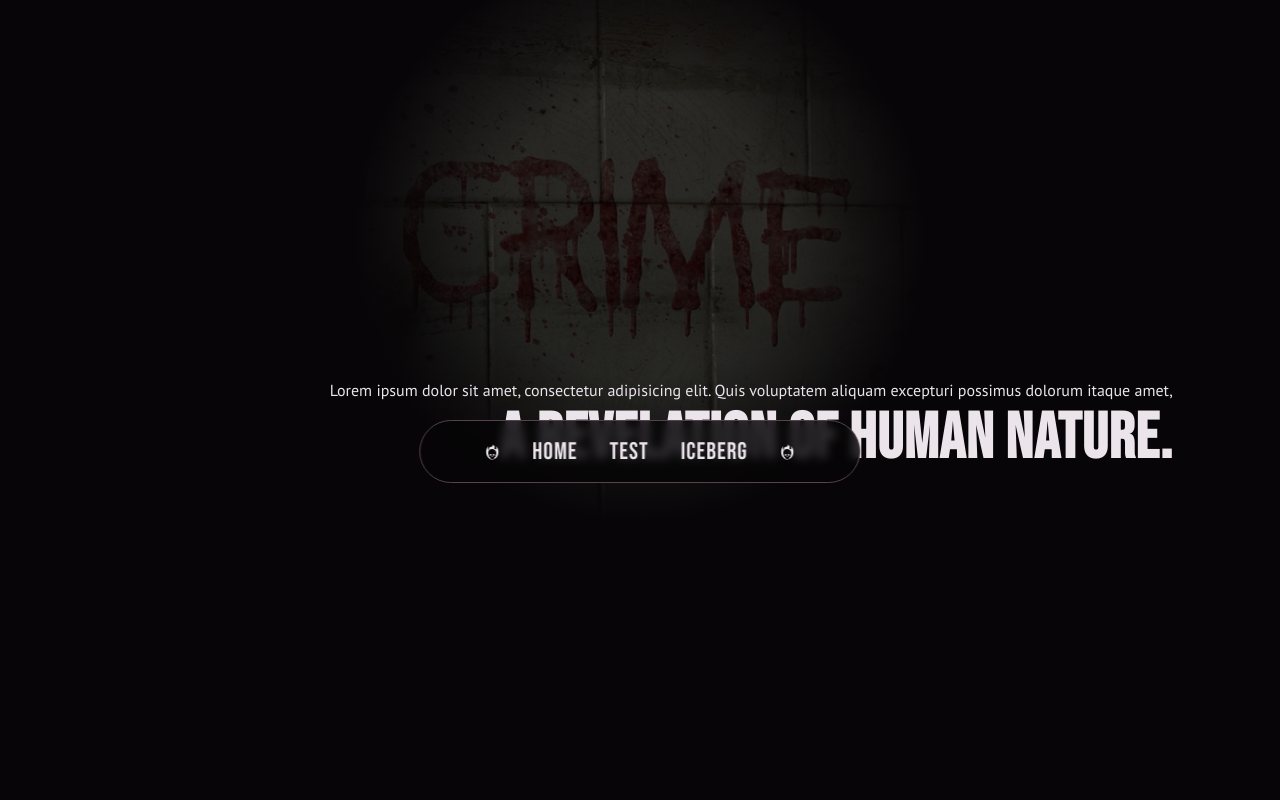
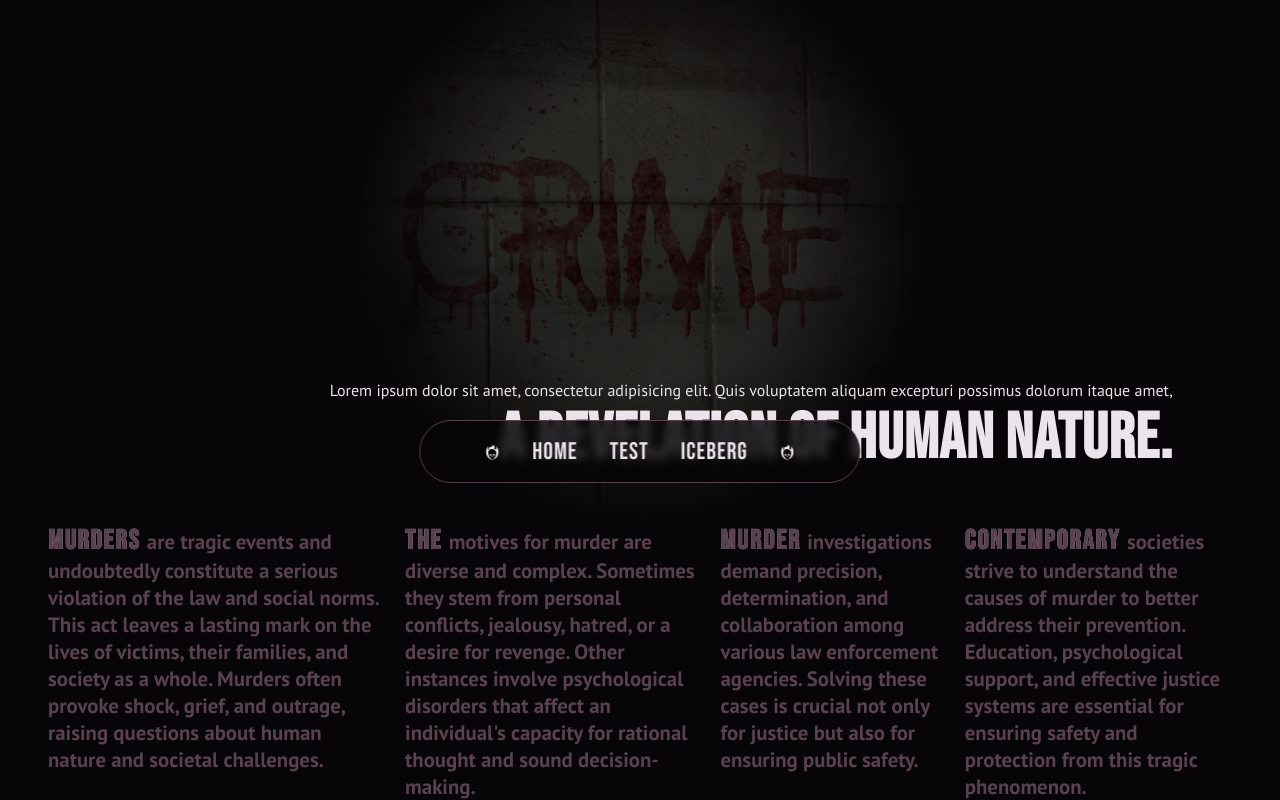
Before and after one commit to pawelek7k/murderSite, a React (Vite) app: page / in a window 1280 px wide. Shown: the part 307-1107 px from the top of the page. Before the commit the page ends 944 px from the top, so only its background shows below. Built offline with nearby package versions, Linux system fonts and the light colour scheme.

Commit message:
add list

```diff
--- /dev/null
+++ b/src/components/IntroductionSection/index.tsx
@@ -0,0 +1,5 @@
+import { List } from "../List";
+
+export const Introduction = () => {
+  return <List />;
+};
--- /dev/null
+++ b/src/components/List/Item/index.tsx
@@ -0,0 +1,29 @@
+import { motion } from "framer-motion";
+import React from "react";
+
+interface ItemProps {
+  content: string;
+}
+
+const variant = {
+  initial: {
+    opacity: 0,
+    x: -50,
+  },
+
+  animate: {
+    opacity: 1,
+    x: 0,
+  },
+};
+
+export const Item: React.FC<ItemProps> = ({ content }) => {
+  const [word, ...rest] = content.split(" ");
+
+  return (
+    <motion.li variants={variant}>
+      <span className="first-word">{word} </span>
+      {rest.join(" ")}
+    </motion.li>
+  );
+};
--- /dev/null
+++ b/src/components/List/Styles.ts
@@ -0,0 +1,24 @@
+import { motion } from "framer-motion";
+import styled from 'styled-components';
+
+export const ListStyles = styled(motion.ul)`
+  display: flex;
+  margin-top: 2rem;
+  gap: 1.5rem;
+  font-weight: 600;
+
+  li {
+    font-size: 1.3rem;
+    color: var(--secondary);
+    z-index: 2;
+
+    .first-word {
+      -webkit-text-fill-color: var(--pure-white);
+      background: linear-gradient(90deg, var(--primary), var(--primary));
+      -webkit-background-clip: text;
+      font-family: var(--secondary-font);
+      letter-spacing: 2px;
+      font-size: 1.7rem;
+    }
+  }
+`;
--- /dev/null
+++ b/src/components/List/index.tsx
@@ -0,0 +1,26 @@
+import paragraphs from "../../data/paragraphs.json";
+import { Item } from "./Item";
+import { ListStyles } from "./Styles";
+
+interface DataItem {
+  id: number;
+  content: string;
+}
+
+const variant = {
+  animate: {
+    transition: {
+      staggerChildren: 0.1,
+    },
+  },
+};
+
+export const List = () => {
+  return (
+    <ListStyles variants={variant} initial="initial" animate="animate">
+      {paragraphs.map((p: DataItem) => (
+        <Item key={p.id} content={p.content} />
+      ))}
+    </ListStyles>
+  );
+};
--- /dev/null
+++ b/src/data/paragraphs.json
@@ -0,0 +1,18 @@
+[
+  {
+    "id": 1,
+    "content": "Murders are tragic events and undoubtedly constitute a serious violation of the law and social norms. This act leaves a lasting mark on the lives of victims, their families, and society as a whole. Murders often provoke shock, grief, and outrage, raising questions about human nature and societal challenges."
+  },
+  {
+    "id": 2,
+    "content": "The motives for murder are diverse and complex. Sometimes they stem from personal conflicts, jealousy, hatred, or a desire for revenge. Other instances involve psychological disorders that affect an individual's capacity for rational thought and sound decision-making."
+  },
+  {
+    "id": 3,
+    "content": "Murder investigations demand precision, determination, and collaboration among various law enforcement agencies. Solving these cases is crucial not only for justice but also for ensuring public safety."
+  },
+  {
+    "id": 4,
+    "content": "Contemporary societies strive to understand the causes of murder to better address their prevention. Education, psychological support, and effective justice systems are essential for ensuring safety and protection from this tragic phenomenon."
+  }
+]
--- a/src/pages/Home.tsx
+++ b/src/pages/Home.tsx
@@ -1,4 +1,5 @@
 import { Hero } from "../components/HeroSection";
+import { Introduction } from "../components/IntroductionSection";
 import { ContainerStyles } from "./styles/styles";
 
 export const Home = () => {
@@ -6,6 +7,7 @@ export const Home = () => {
     <>
       <ContainerStyles>
         <Hero />
+        <Introduction />
       </ContainerStyles>
     </>
   );
```
